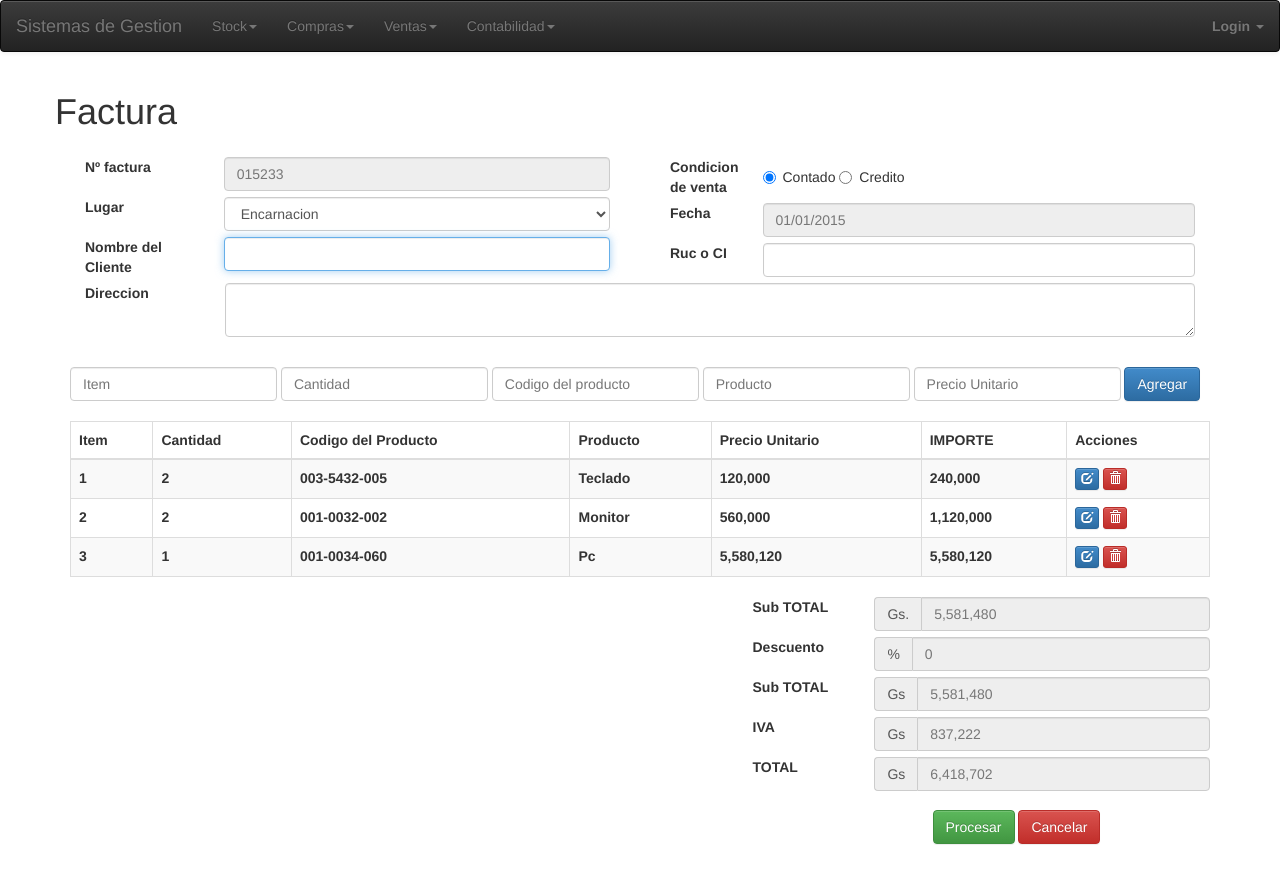
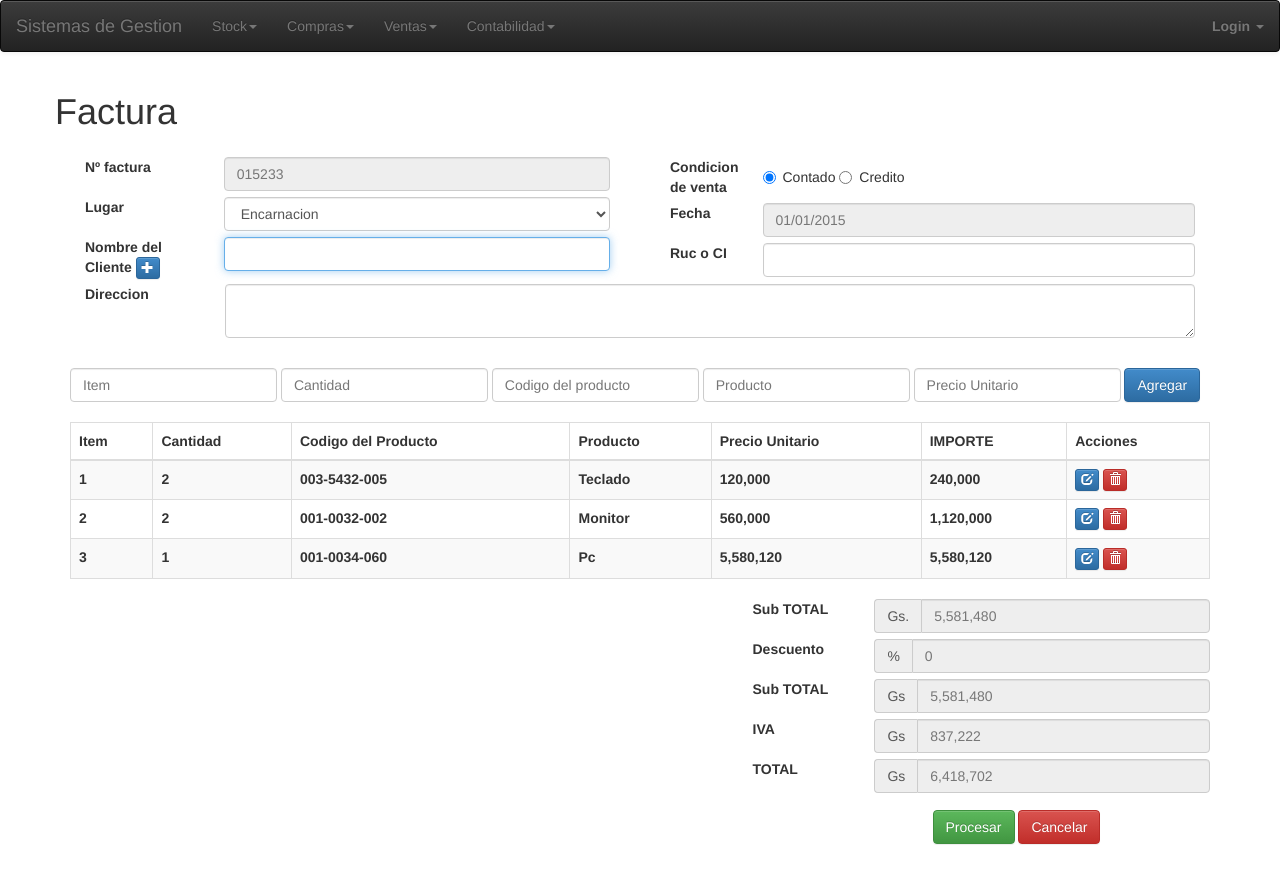
Before and after one commit to ahalaburda/ui-sistemas, a plain HTML site: page factura.html in a window 1280 px wide. Drawn offline with Linux system fonts and the light colour scheme.

Commit message:
se agrego boton agregar

```diff
--- a/factura.html
+++ b/factura.html
@@ -124,7 +124,12 @@
 						</div><!-- Lugar -->
 					<!-- Nombre del Cliente -->
 						<div class="form-group">
-							<label for="inputNombre" class="col-sm-3 control-label">Nombre del Cliente</label>
+							<label for="inputNombre" class="col-sm-3 control-label">Nombre del Cliente
+
+<button type="button" class="btn btn-xs btn-primary">
+									<span class="glyphicon glyphicon-plus"></span>
+			                	</button>
+							</label>
 							<div class="col-sm-9" style="padding-bottom: 6px">
 								<input type="" class="form-control" autofocus="autofocus" placeholder="">
 							</div>
```
